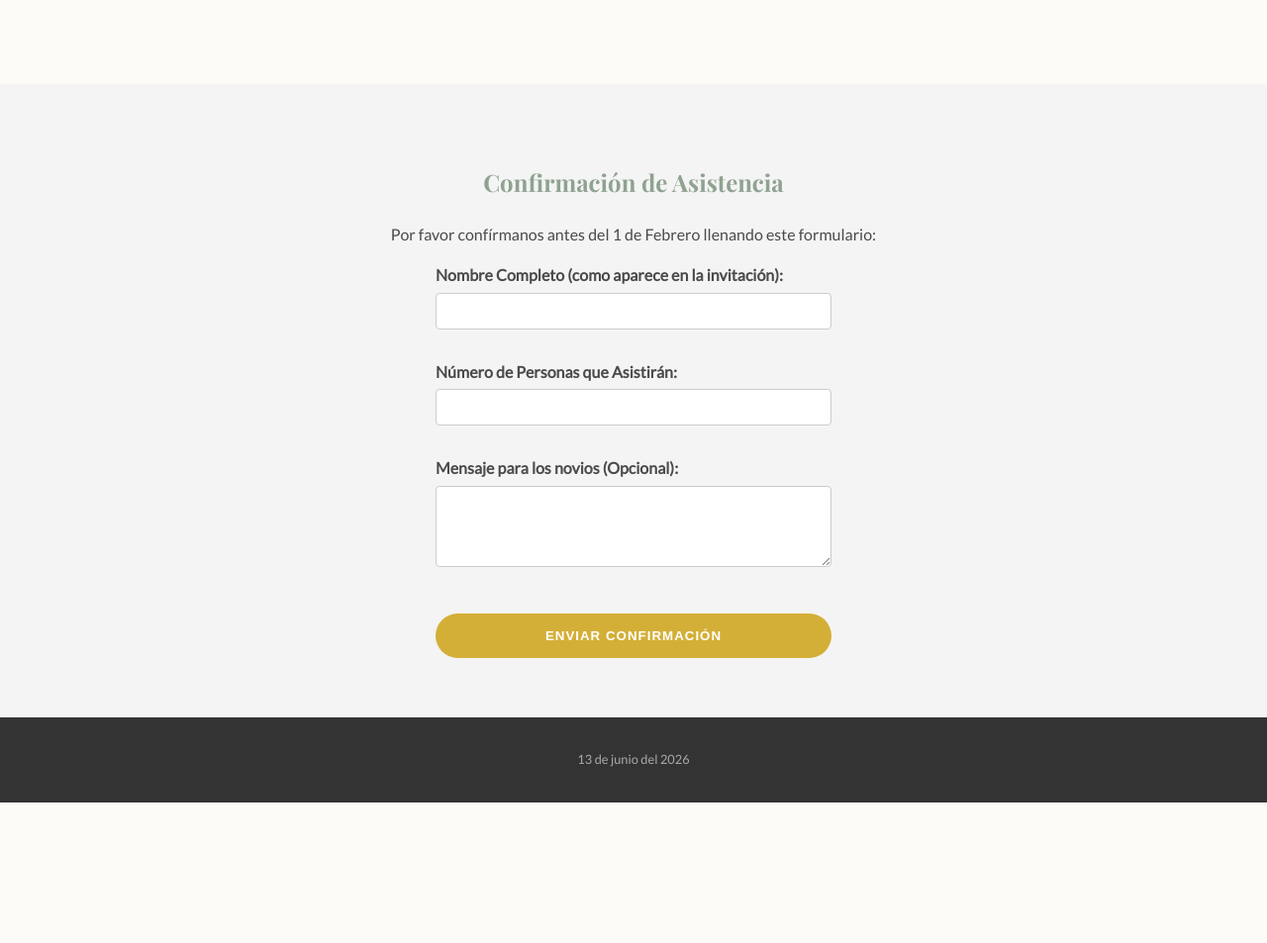
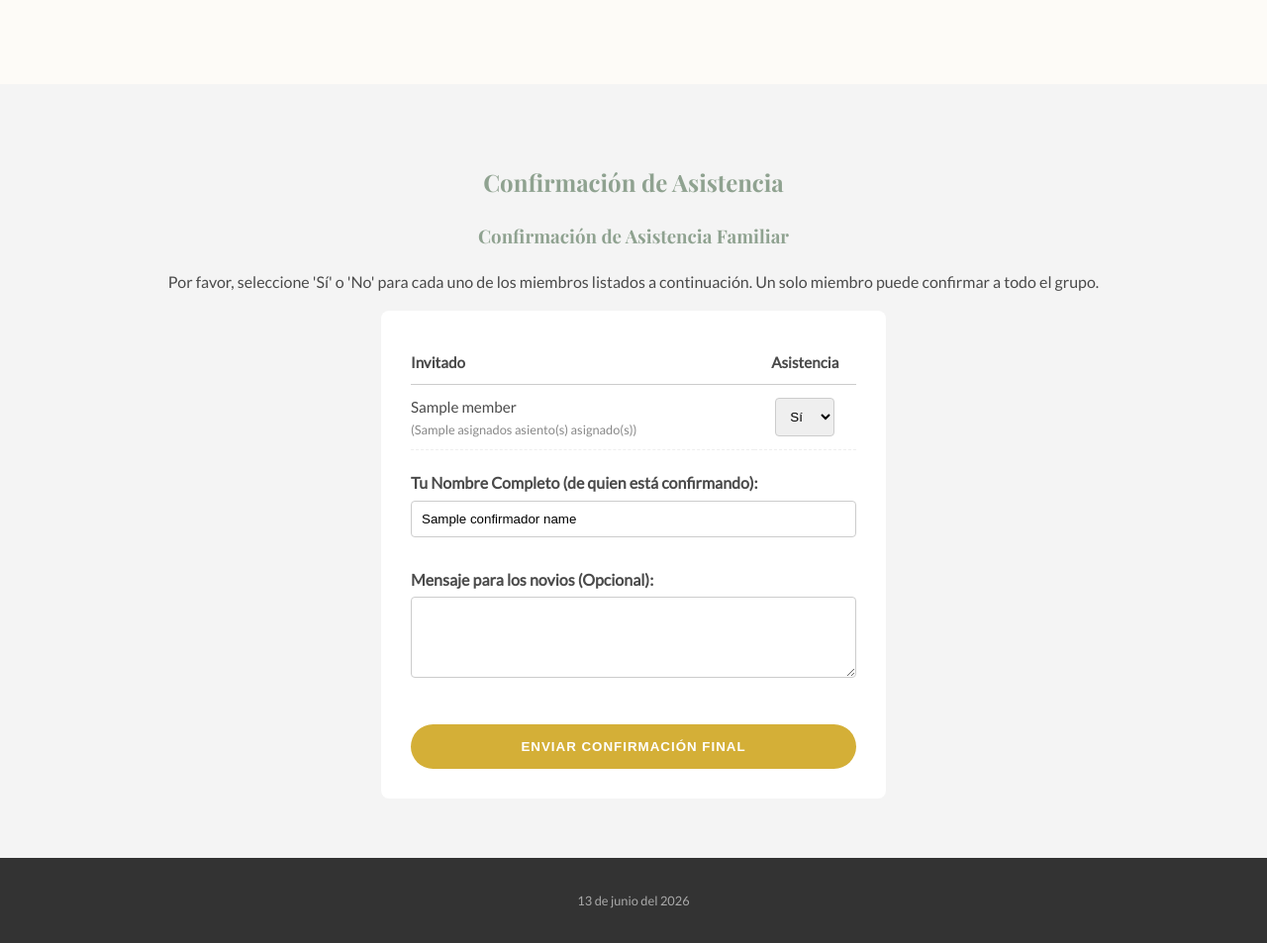
Before and after one commit to laizaydavidboda/invitacion-boda-flask, a Flask app: template templates/index.html in a window 1280 px wide. Shown: the part 3002-3955 px from the top of the page at 99% size. Before the commit the page ends 3813 px from the top, so only its background shows below. Run offline with Flask 3, Linux system fonts and the light colour scheme; the template is opened without the code that fills it: most values are stand-ins (such as "Sample title", 1, 10 or a date in 2020); some web fonts are replaced.

Commit message:
Update index.html

```diff
--- a/templates/index.html
+++ b/templates/index.html
@@ -292,39 +292,84 @@
         </div>
     </div>
 
+
     <!-- SECCIÓN 5: RSVP (Confirmar asistencia con validación de boletos) -->
     <div style="background-color: #f4f4f4; padding: 60px 20px;" id="rsvp">
         <h2>Confirmación de Asistencia</h2>
 
         {% if validation.success %}
+            <!-- Estado 1: Éxito -->
             <div class="success-message">
                 <h3>¡Gracias {{ validation.nombre_invitado }}!</h3>
-                <p>Tu asistencia ha sido confirmada. ¡Te esperamos!</p>
+                <p>Tu asistencia y la de tus acompañantes han sido confirmadas. ¡Te esperamos!</p>
             </div>
         {% elif validation.error %}
+            <!-- Estado 2: Error (Muestra el mensaje de error y luego el formulario de búsqueda de familia) -->
             <div class="error-message">
                 <h3>⚠️ Error de Confirmación</h3>
                 <p>{{ validation.error }}</p>
             </div>
         {% endif %}
 
-        {% if not validation.success %}
-            <p>Por favor confírmanos antes del 1 de Febrero llenando este formulario:</p>
+
+        <!-- Estado 3: Formulario Principal de Búsqueda (si no hay miembros cargados) -->
+        {% if family_members|length == 0 and not validation.success %}
+            <p>Por favor, ingrese **cualquier nombre** que aparezca en su invitación para cargar su grupo familiar.</p>
 
             <form action="/rsvp" method="POST" style="max-width: 400px; margin: 0 auto; text-align: left;">
-                <label for="nombre">Nombre Completo (como aparece en la invitación):</label>
-                <input type="text" id="nombre" name="nombre" required>
+                <label for="invitado_search">Tu Nombre (como aparece en la invitación):</label>
+                <input type="text" id="invitado_search" name="invitado_search" required>
 
-                <label for="asistentes">Número de Personas que Asistirán:</label>
-                <input type="number" id="asistentes" name="asistentes" min="1" max="10" required style="width: 100%; padding: 10px; margin: 5px 0 20px 0; border: 1px solid #ccc; border-radius: 4px;">
+                <button type="submit" class="btn">Buscar Grupo Familiar</button>
+            </form>
+
+
+        <!-- Estado 4: Formulario Detallado de Confirmación (si hay miembros cargados) -->
+        {% elif family_members|length > 0 %}
+            <h3 style="color: var(--primary-color);">Confirmación de Asistencia Familiar</h3>
+            <p>Por favor, seleccione 'Sí' o 'No' para cada uno de los miembros listados a continuación. Un solo miembro puede confirmar a todo el grupo.</p>
+
+            <form action="/rsvp" method="POST" style="max-width: 450px; margin: 0 auto; text-align: left; background: white; padding: 30px; border-radius: 8px;">
+
+                <input type="hidden" name="id_familia_hidden" value="{{ current_id }}">
+
+                <table style="width: 100%; border-collapse: collapse; margin-bottom: 20px; font-size: 0.95rem;">
+                    <thead>
+                        <tr style="border-bottom: 1px solid #ccc;">
+                            <th style="padding: 10px 0; text-align: left;">Invitado</th>
+                            <th style="padding: 10px 0; text-align: center;">Asistencia</th>
+                        </tr>
+                    </thead>
+                    <tbody>
+                        {% for member in family_members %}
+                        <tr style="border-bottom: 1px dashed #eee;">
+                            <td style="padding: 10px 0;">
+                                {{ member.nombre }}
+                                <span style="display: block; font-size: 0.8rem; color: #888;">({{ member.asignados }} asiento(s) asignado(s))</span>
+                            </td>
+                            <td style="padding: 10px 0; text-align: center;">
+                                <select name="asistencia_{{ member.nombre|replace(' ', '_') }}" style="width: auto; margin: 0;">
+                                    <option value="Si" selected>Sí</option>
+                                    <option value="No">No</option>
+                                </select>
+                            </td>
+                        </tr>
+                        {% endfor %}
+                    </tbody>
+                </table>
+
+                <label for="confirmador_quien_escribio">Tu Nombre Completo (de quien está confirmando):</label>
+                <input type="text" id="confirmador_quien_escribio" name="confirmador_quien_escribio" required value="{{ confirmador_name }}">
 
                 <label for="mensaje">Mensaje para los novios (Opcional):</label>
                 <textarea id="mensaje" name="mensaje" rows="4"></textarea>
 
-                <button type="submit" class="btn">Enviar Confirmación</button>
+                <button type="submit" class="btn">Enviar Confirmación Final</button>
             </form>
+
         {% endif %}
     </div>
+
 
     <footer>
         <p>13 de junio del 2026</p>
```
